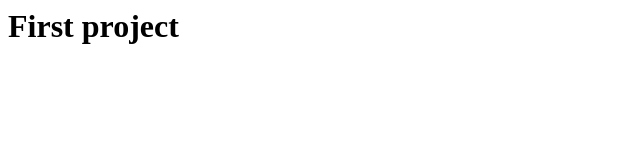
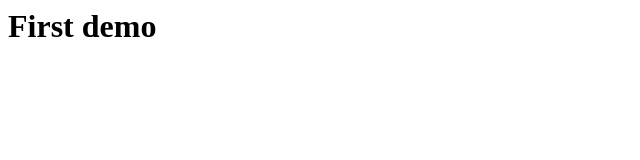
Before and after one commit to JordanWMiller/new-rep, a plain HTML site: page index.html in a window 1280 px wide. Shown: the full height of the page, 0-640 px from the left. Drawn offline with Linux system fonts and the light colour scheme.

Commit message:
first commit

```diff
--- a/index.html
+++ b/index.html
@@ -6,7 +6,7 @@
   </head>
   <body>
     <header>
-      <h1>First project</h1>
+      <h1>First demo</h1>
     </header>
   </body>
 </html>
```
